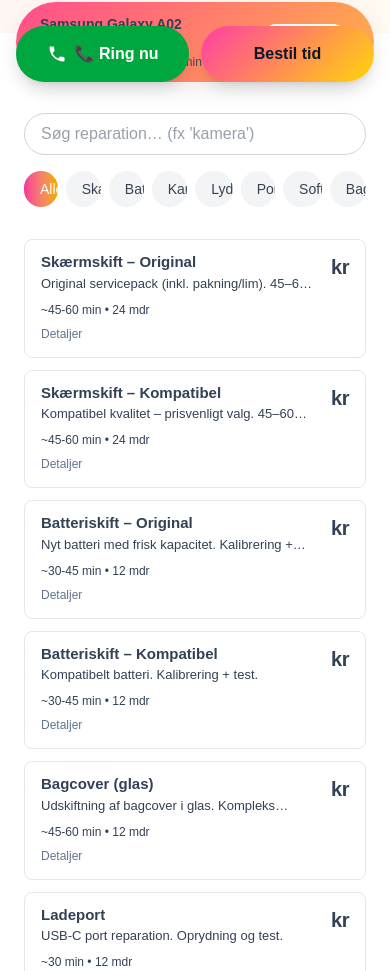
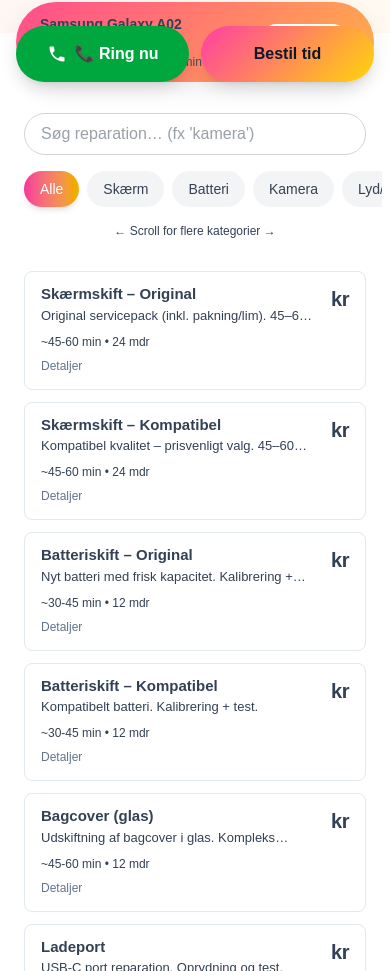
Before and after one commit to hamzaalrachid1-cyber/frontdoorfix, a Next.js app: page /reparationer/samsung/galaxy-a02 in a window 390 px wide. Shown: the part 746-1717 px from the top of the page. Built offline with nearby package versions, Linux system fonts and the light colour scheme.

Commit message:
Fix filter buttons for mobile: better scrolling and visibility

```diff
--- a/src/components/repairs/ModelRepairPage.tsx
+++ b/src/components/repairs/ModelRepairPage.tsx
@@ -263,7 +263,8 @@
                 </div>
 
                 {/* Filter Chips */}
-                <div className="flex gap-2 overflow-x-auto no-scrollbar">
+                <div className="relative">
+                  <div className="flex gap-2 overflow-x-auto pb-2 -mx-4 px-4 md:mx-0 md:px-0" style={{scrollbarWidth: 'none', msOverflowStyle: 'none'}}>
                     {[
                       { key: 'alle', label: 'Alle' },
                       { key: 'screen', label: 'Skærm' },
@@ -277,15 +278,20 @@
                       <button
                         key={filter.key}
                         onClick={() => setActiveFilter(filter.key)}
-                      className={`px-4 py-2 rounded-full text-sm font-medium transition-colors whitespace-nowrap ${
+                        className={`px-4 py-2 rounded-full text-sm font-medium transition-colors whitespace-nowrap flex-shrink-0 ${
                           activeFilter === filter.key
-                          ? 'bg-gradient-to-r from-pink-500 to-yellow-500 text-white'
+                            ? 'bg-gradient-to-r from-pink-500 to-yellow-500 text-white shadow-md'
                             : 'bg-gray-100 text-gray-700 hover:bg-gray-200'
                         }`}
                       >
                         {filter.label}
                       </button>
                     ))}
+                  </div>
+                  {/* Scroll hint for mobile */}
+                  <div className="md:hidden text-center mt-2">
+                    <p className="text-xs text-gray-400">← Scroll for flere kategorier →</p>
+                  </div>
                 </div>
               </div>
             </div>
```
Lines whose indentation alone changed are shown as unchanged.
